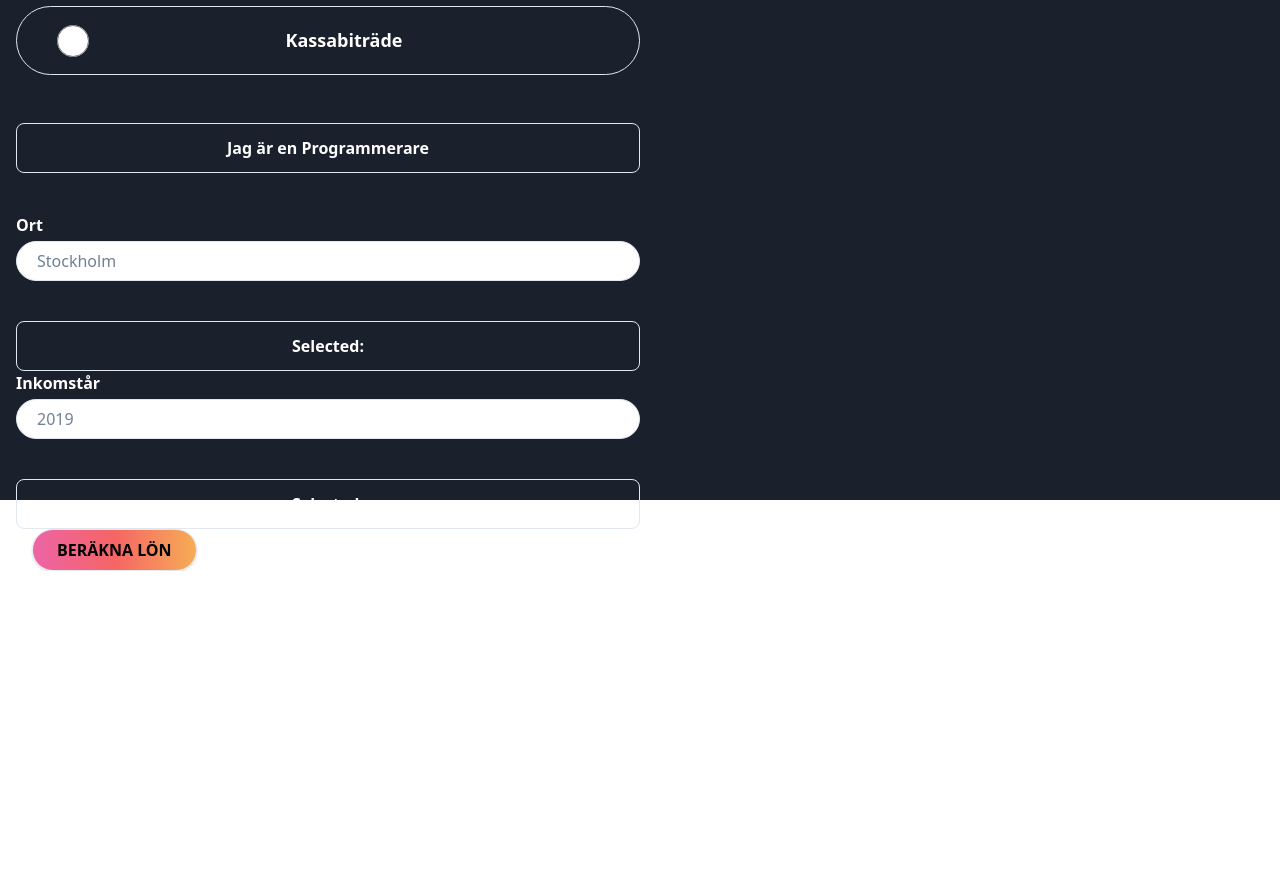
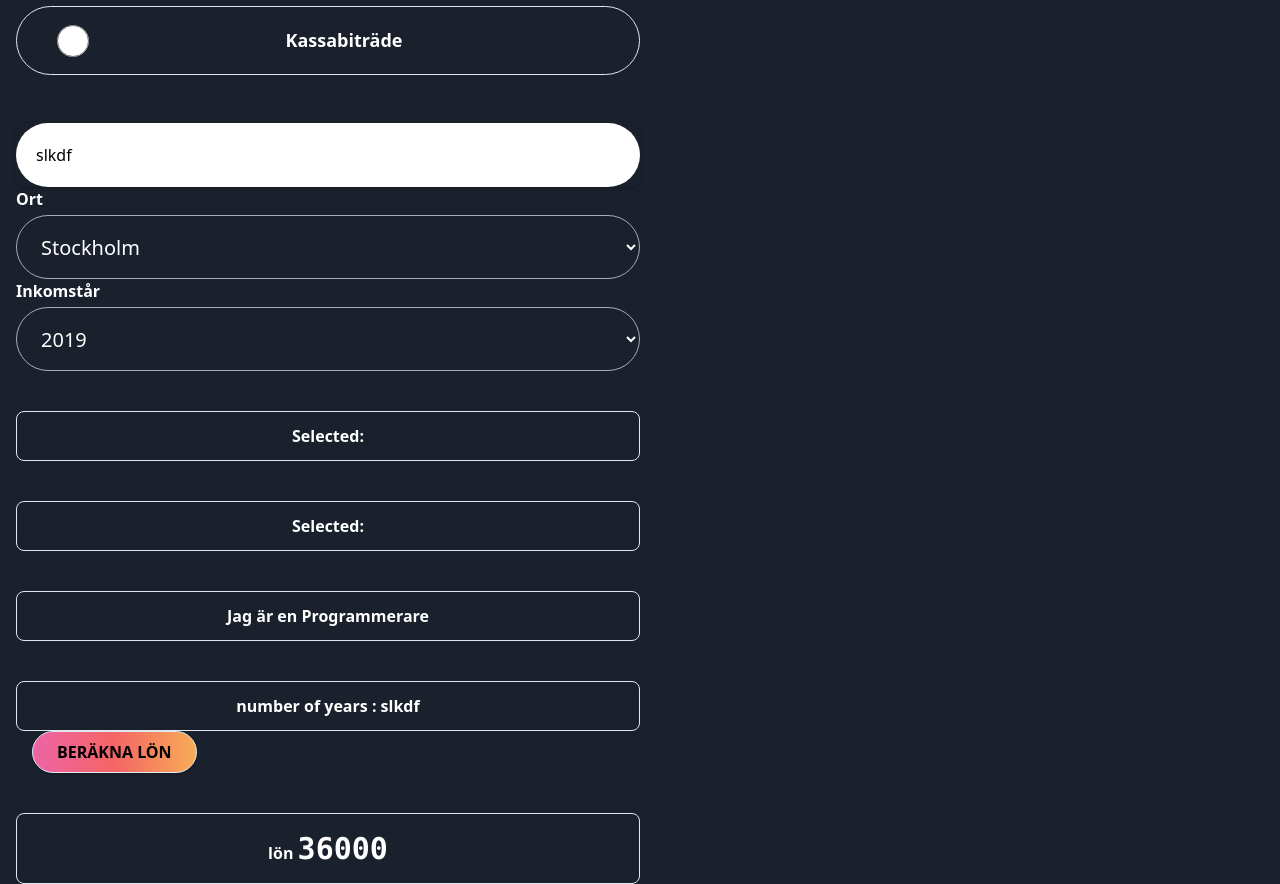
Before and after one commit to Samk13/quedro-salary-calculator-kodtest, a Vue app: page / in a window 1280 px wide. Shown: the part 300-1184 px from the top of the page. Before the commit the page ends 871 px from the top, so only its background shows below. Built offline with nearby package versions, Linux system fonts and the light colour scheme.

Commit message:
create input component

```diff
--- a/public/index.html
+++ b/public/index.html
@@ -1,15 +1,19 @@
 <!DOCTYPE html>
 <html lang="en">
   <head>
-    <meta charset="utf-8">
-    <meta http-equiv="X-UA-Compatible" content="IE=edge">
-    <meta name="viewport" content="width=device-width,initial-scale=1.0">
-    <link rel="icon" href="<%= BASE_URL %>favicon.ico">
+    <meta charset="utf-8" />
+    <meta http-equiv="X-UA-Compatible" content="IE=edge" />
+    <meta name="viewport" content="width=device-width,initial-scale=1.0" />
+    <link rel="icon" href="<%= BASE_URL %>favicon.ico" />
     <title><%= htmlWebpackPlugin.options.title %></title>
   </head>
-  <body>
+  <body class="bg-gray-900">
     <noscript>
-      <strong>We're sorry but <%= htmlWebpackPlugin.options.title %> doesn't work properly without JavaScript enabled. Please enable it to continue.</strong>
+      <strong
+        >We're sorry but <%= htmlWebpackPlugin.options.title %> doesn't work
+        properly without JavaScript enabled. Please enable it to
+        continue.</strong
+      >
     </noscript>
     <div id="app"></div>
     <!-- built files will be auto injected -->
--- a/src/App.vue
+++ b/src/App.vue
@@ -1,5 +1,5 @@
 <template>
-  <section class="bg-gray-900 h-screen">
+  <section>
     <AppHeader class="bg-gradient-to-r from-orange-400 via-red-500 to-pink-500">
       <template v-slot:left>
         <img class="inline-block w-auto h-6" src=".\assets\quedro_logo-dark.png" alt="quedro logo" />
@@ -16,21 +16,20 @@
       </template>
     </AppHeader>
     <br />
-    <!-- <Container width="xl" class="mt-16 bg-white rounded-lg shadow-md rounded px-8 pt-10 pb-8"> -->
+
     <Container width="xl" class="rounded-lg pt-16 pb-20 h-screen">
       <div class="my-10">
         <div v-for="(oneyrke, index) in yrke" :key="index">
           <radio class="text-white" v-model="picked" :val="oneyrke" name="yrke">{{ oneyrke }}</radio>
         </div>
-        <div
-          class="border rounded-lg p-3 text-center mt-10 text-white font-black w-full md:w-1/2"
-        >Jag är en {{ picked }}</div>
       </div>
+      <InputComponent
+        class="w-full md:w-1/2"
+        placeholder="Years of experience"
+        v-model="numberOfYears"
+      />
 
       <DropDown class="text-white font-black" v-model="selectedCity" :options="cityOption">Ort</DropDown>
-      <div
-        class="border rounded-lg p-3 text-center mt-10 text-white font-black w-full md:w-1/2"
-      >Selected: {{ selectedCity }}</div>
       <DropDown
         class="text-white font-black"
         v-model="selectedYear"
@@ -39,19 +38,35 @@
       <div
         class="border rounded-lg p-3 text-center mt-10 text-white font-black w-full md:w-1/2"
       >Selected: {{ selectedYear }}</div>
+      <div
+        class="border rounded-lg p-3 text-center mt-10 text-white font-black w-full md:w-1/2"
+      >Selected: {{ selectedCity }}</div>
+      <div
+        class="border rounded-lg p-3 text-center mt-10 text-white font-black w-full md:w-1/2"
+      >Jag är en {{ picked }}</div>
+
+      <div
+        class="border rounded-lg p-3 text-center mt-10 text-white font-black w-full md:w-1/2"
+      >number of years : {{ numberOfYears }}</div>
       <SubmitButton class="mx-4 py-2 px-6">Beräkna lön</SubmitButton>
+
+      <div class="border rounded-lg p-3 text-center mt-10 text-white font-black w-full md:w-1/2">
+        lön
+        <span class="font-mono text-3xl">{{ salary }}</span>
+      </div>
     </Container>
   </section>
 </template>
 
 <script lang="ts">
-import { defineComponent, ref } from '@vue/composition-api'
+import { defineComponent, ref, computed } from '@vue/composition-api'
 // reason why I made index.ts in components folder for cleaner import as you can see here👇
 import {
   SubmitButton,
   Container,
   AppHeader,
   DropDown,
+  InputComponent,
   Radio
 } from '@/components'
 
@@ -59,6 +74,7 @@ export default defineComponent({
   name: 'App',
   components: {
     SubmitButton,
+    InputComponent,
     Container,
     AppHeader,
     DropDown,
@@ -67,6 +83,8 @@ export default defineComponent({
   setup() {
     const selectedCity = ref('')
     const selectedYear = ref('')
+    const numberOfYears = ref('slkdf')
+    const errors = ref([])
     const cityOption = [
       { value: 'Stockholm', label: 'Stockholm' },
       { value: 'Gothenburg', label: 'Gothenburg' }
@@ -78,13 +96,26 @@ export default defineComponent({
     const picked = ref('Programmerare')
     const yrke = ['Programmerare', 'Lärare', 'Kassabiträde']
 
+    const salary = computed(() => {
+      if (picked.value === 'Programmerare') {
+        return 36000
+      } else if (picked.value === 'Lärare') {
+        return 30000
+      } else if (picked.value === 'Kassabiträde') {
+        return 27000
+      }
+    })
+
     return {
       selectedCity,
       cityOption,
       yearsOption,
       selectedYear,
       picked,
-      yrke
+      yrke,
+      numberOfYears,
+      errors,
+      salary
     }
   }
 })
--- a/src/components/DropDown.vue
+++ b/src/components/DropDown.vue
@@ -5,7 +5,7 @@
     </span>
     <select
       @change="$emit('input', $event.target.value)"
-      class="form-select mt-1 block w-full md:w-1/2 border border-gray-300 rounded-full text-gray-600 h-10 pl-5 pr-10 bg-white hover:border-gray-400 focus:outline-none appearance-none"
+      class="form-select mt-1 block w-full md:w-1/2 border border-gray-500 text-xl rounded-full cursor-pointer text-black-600 h-16 pl-5 pr-10 bg-gray-900 hover:border-gray-400 focus:outline-none hover:bg-gray-900"
     >
       <option
         v-for="(option, index) in options"
--- /dev/null
+++ b/src/components/InputComponent.vue
@@ -0,0 +1,44 @@
+<template>
+  <div class="rounded-lg shadow">
+    <input
+      @input="onInput($event)"
+      :value="val"
+      :placeholder="placeholder"
+      class="p-5 rounded-full focus:outline-none block w-full"
+    />
+  </div>
+</template>
+
+<script lang="ts">
+import { defineComponent, ref } from '@vue/composition-api'
+
+interface Props {
+  placeholder: string
+  label: string
+}
+
+export default defineComponent({
+  props: {
+    placeholder: {
+      required: false,
+      type: String
+    },
+    label: {
+      required: false,
+      type: String
+    }
+  },
+  setup(props: Props, context) {
+    const val = ref<string>(context.attrs.value)
+    const onInput = (event: Event) => {
+      const target = event.target as HTMLInputElement
+      val.value = target.value
+      context.emit('input', target.value)
+    }
+    return {
+      val,
+      onInput
+    }
+  }
+})
+</script>
--- a/src/components/index.ts
+++ b/src/components/index.ts
@@ -3,5 +3,6 @@ import SubmitButton from './SubmitButton.vue'
 import AppHeader from './AppHeader.vue'
 import DropDown from './DropDown.vue'
 import Radio from './Radio.vue'
+import InputComponent from './InputComponent.vue'
 
-export { Container, SubmitButton, AppHeader, DropDown, Radio }
+export { Container, SubmitButton, AppHeader, DropDown, Radio, InputComponent }
```
